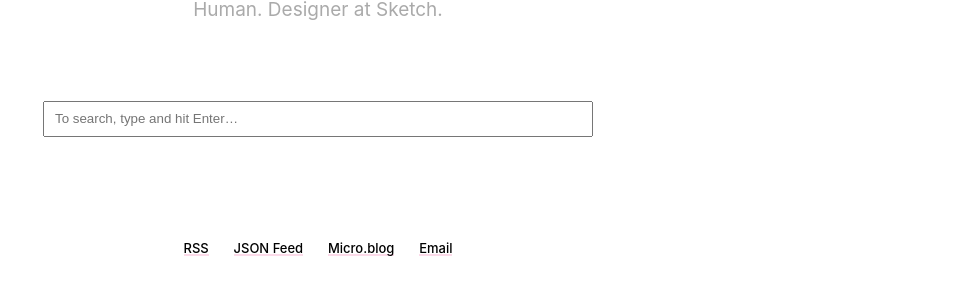
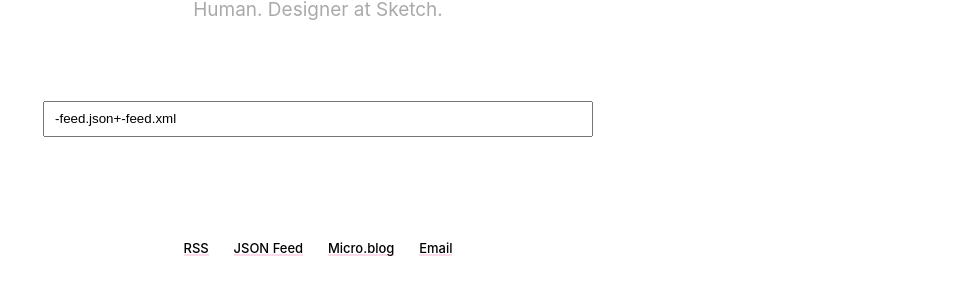
Before and after one commit to lifeinoppo/netlify, a Jekyll site: the page built from search.html, in a window 1280 px wide. Shown: the part 253-548 px from the top of the page, without its empty margins (322-1280 px from the left). Built offline with Jekyll 4.4.1, drawn with Linux system fonts in a browser that asks for light colours.

Commit message:
search test

```diff
--- a/search.html
+++ b/search.html
@@ -9,6 +9,6 @@ profile: true
     <input type="hidden" name="k8" value="#444444"/>
     <input type="hidden" name="k9" value="#ee4792"/>
     <input type="hidden" name="kt" value="h"/>
-    <input class="field" type="text" name="q" maxlength="255" placeholder="To search, type and hit Enter&hellip;"/>
+    <input class="field" type="text" name="q" maxlength="255" value="-feed.json+-feed.xml" placeholder="To search, type and hit Enter&hellip;"/>
     <input type="submit" value="Search" style="display: none;" />
 </form>
```
